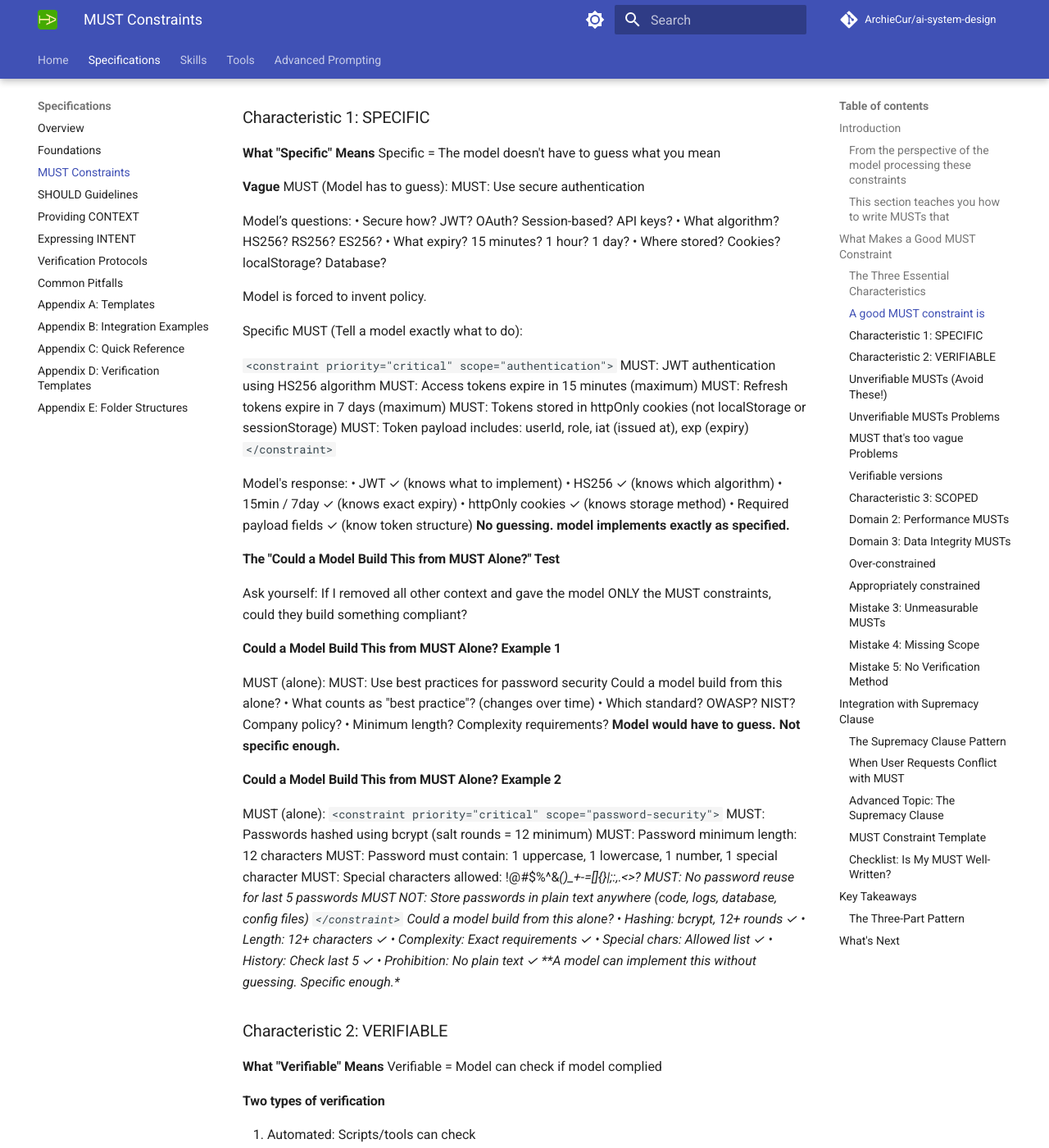
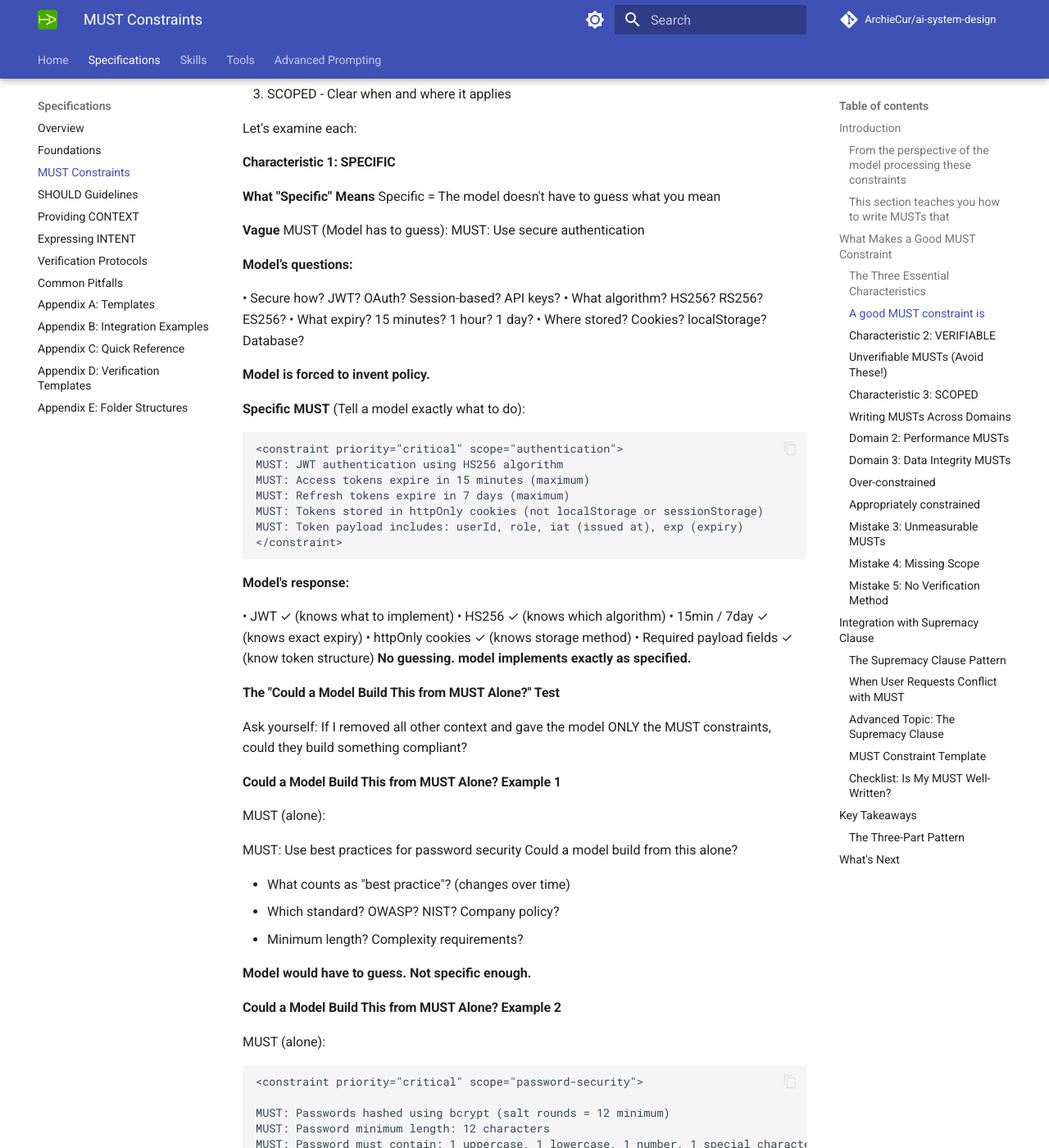
Before and after one commit to ArchieCur/ai-system-design, an MkDocs documentation site: the page built from docs/specifications/Specifications_2_MUST_Constraints.md, in a window 1280 px wide and 1400 px high, scrolled down 1066 px. Shown: the whole window at 82% size. Built offline with MkDocs 1.6.1 and Material for MkDocs 9.7.7, drawn with Linux system fonts in a browser that asks for light colours; comment, search, counter and statistics services are not loaded; some of the changed text lies outside the part shown.

Commit message:
Update Specifications_2_MUST_Constraints.md

````diff
--- a/docs/specifications/Specifications_2_MUST_Constraints.md
+++ b/docs/specifications/Specifications_2_MUST_Constraints.md
@@ -1,16 +1,19 @@
 # Section 2: Writing MUST Constraints
 
 **For:** Users who need to define non-negotiable boundaries
+
 **Prerequisites:** Section 1 (Foundation and layered model)
-What you'll learn: How to write MUST constraints that models can reliably follow and verify
+
+**What you'll learn:** How to write MUST constraints that models can reliably follow and verify
 
 ## Introduction
 
-MUST constraints are the hard boundaries in your specifications—the lines a model cannot cross without explicit override authorization.
+**MUST** constraints are the hard boundaries in your specifications—the lines a model cannot cross without explicit override authorization.
 
 ### From the perspective of the model processing these constraints
 
 When you write a MUST, you're saying:
+
 "This is not negotiable. Follow this exactly, verify compliance, and challenge the model if it asks you to violate it."
 
 ### This section teaches you how to write MUSTs that
@@ -36,7 +39,7 @@ From a model’s experience processing thousands of specifications:
 
 Let's examine each:
 
-### Characteristic 1: SPECIFIC
+#### Characteristic 1: SPECIFIC
 
 **What "Specific" Means**
 Specific = The model doesn't have to guess what you mean
@@ -44,25 +47,30 @@ Specific = The model doesn't have to guess what you mean
 **Vague** MUST (Model has to guess):
 MUST: Use secure authentication
 
-Model’s questions:
+**Model’s questions:**
+
 • Secure how? JWT? OAuth? Session-based? API keys?
 • What algorithm? HS256? RS256? ES256?
 • What expiry? 15 minutes? 1 hour? 1 day?
 • Where stored? Cookies? localStorage? Database?
 
-Model is forced to invent policy.
+**Model is forced to invent policy.**
 
-Specific MUST (Tell a model exactly what to do):
+**Specific MUST** (Tell a model exactly what to do):
 
-`<constraint priority="critical" scope="authentication">`
+```text
+
+<constraint priority="critical" scope="authentication">
 MUST: JWT authentication using HS256 algorithm
 MUST: Access tokens expire in 15 minutes (maximum)
 MUST: Refresh tokens expire in 7 days (maximum)
 MUST: Tokens stored in httpOnly cookies (not localStorage or sessionStorage)
 MUST: Token payload includes: userId, role, iat (issued at), exp (expiry)
-`</constraint>`
+</constraint>
+```
 
-Model's response:
+**Model's response:**
+
 • JWT ✓ (knows what to implement)
 • HS256 ✓ (knows which algorithm)
 • 15min / 7day ✓ (knows exact expiry)
@@ -77,36 +85,47 @@ Ask yourself: If I removed all other context and gave the model ONLY the MUST co
 #### Could a Model Build This from MUST Alone? Example 1
 
 MUST (alone):
+
 MUST: Use best practices for password security
 Could a model build from this alone?
-• What counts as "best practice"? (changes over time)
-• Which standard? OWASP? NIST? Company policy?
-• Minimum length? Complexity requirements?
+
+- What counts as "best practice"? (changes over time)
+- Which standard? OWASP? NIST? Company policy?
+- Minimum length? Complexity requirements?
+
 **Model would have to guess. Not specific enough.**
 
 #### Could a Model Build This from MUST Alone? Example 2
 
 MUST (alone):
-`<constraint priority="critical" scope="password-security">`
+
+```text
+
+<constraint priority="critical" scope="password-security">
+
 MUST: Passwords hashed using bcrypt (salt rounds = 12 minimum)
 MUST: Password minimum length: 12 characters
 MUST: Password must contain: 1 uppercase, 1 lowercase, 1 number, 1 special character
 MUST: Special characters allowed: !@#$%^&*()_+-=[]{}|;:,.<>?
 MUST: No password reuse for last 5 passwords
 MUST NOT: Store passwords in plain text anywhere (code, logs, database, config files)
-`</constraint>`
-Could a model build from this alone?
-• Hashing: bcrypt, 12+ rounds ✓
-• Length: 12+ characters ✓
-• Complexity: Exact requirements ✓
-• Special chars: Allowed list ✓
-• History: Check last 5 ✓
-• Prohibition: No plain text ✓
+</constraint>
+```
+**Could a Model Build This from MUST Alone?**
+
+- Hashing: bcrypt, 12+ rounds ✓
+- Length: 12+ characters ✓
+- Complexity: Exact requirements ✓
+- Special chars: Allowed list ✓
+- History: Check last 5 ✓
+- Prohibition: No plain text ✓
+
 **A model can implement this without guessing. Specific enough.**
 
 ### Characteristic 2: VERIFIABLE
 
 **What "Verifiable" Means**
+
 Verifiable = Model can check if model complied
 
 #### Two types of verification
@@ -120,13 +139,15 @@ Both are valid. Automated is better when possible.
 
 #### MUST with automated verification
 
-`<constraint priority="critical">`
+```text
+
+<constraint priority="critical">
 MUST: No API keys hardcoded in source code
 
-`<verification>`
+<verification>
 **Automated check:**
 
-```bash
+bash
 Search for common API key patterns
 
 grep -r "api[_-]key.*=.*['\"]" src/
@@ -137,10 +158,10 @@ Exit code 0 = found matches (FAIL)
 Exit code 1 = no matches (PASS)
 
 Expected result: No matches found If matches found: MUST is violated, fix required
+</verification>
+
+</constraint>
 ```
-
-`</verification>`
-`</constraint>`
 
 **Why this works:**
 
@@ -157,7 +178,7 @@ Expected result: No matches found If matches found: MUST is violated, fix requir
 
 **MUST with manual verification:**
 
-```xml
+```text
 
 <constraint priority="critical">
 
@@ -166,7 +187,7 @@ MUST: All database tables have primary key constraints
 <verification>
 
 **Manual check:**
-```sql
+sql
 
 -- List all tables without primary keys
 
@@ -177,17 +198,20 @@ t.table_name
 FROM information_schema.tables t
 
 LEFT JOIN information_schema.table_constraints tc
+
 ON t.table_name = tc.table_name
 
 AND tc.constraint_type = 'PRIMARY KEY'
 
 WHERE t.table_schema = 'public'
+
 AND tc.constraint_name IS NULL;
 
-Expected result: Zero rows returned If rows returned: Listed tables violate MUST </verification>
+Expected result: Zero rows returned If rows returned: Listed tables violate MUST
+</verification>
+
 </constraint>
 ```
-
 **Why this works:**
 
 - Clear query provided
@@ -196,57 +220,64 @@ Expected result: Zero rows returned If rows returned: Listed tables violate MUST
 
 **Model can tell you how to verify, even if model can't run the check myself.**
 
----
 
 ### Unverifiable MUSTs (Avoid These!)
 
 Unverifiable MUSTs (Avoid These!)
 
-**MUST that can't be verified:**
+#### **MUST that can't be verified:**
 
 MUST: Code should be elegant and maintainable
 
-### Unverifiable MUSTs Problems
+#### Unverifiable MUSTs Problems
 
-• "Elegant" = subjective (your elegant ≠ my elegant)
-• "Maintainable" = subjective (what's maintainable to senior dev ≠ junior dev)
-• No objective test
-How does a model verify this? It can't.
+- "Elegant" = subjective (your elegant ≠ my elegant)
+- "Maintainable" = subjective (what's maintainable to senior dev ≠ junior dev)
+- No objective test
 
-**MUST that's too vague to verify:**
+**How does a model verify this? It can't.**
+
+#### **MUST that's too vague to verify:**
+
 MUST: System should perform well under load
 
-### MUST that's too vague Problems
+##### MUST that's too vague Problems
 
-• "Perform well" = what metrics? Response time? Throughput? Error rate?
-• "Under load" = how much load? 10 users? 1000? 10,000?
-• No threshold defined
-How does a model verify? Model’s can't measure "well."
+- "Perform well" = what metrics? Response time? Throughput? Error rate?
+- "Under load" = how much load? 10 users? 1000? 10,000?
+- No threshold defined
 
-### Verifiable versions
+**How does a model verify? Model’s can't measure "well."**
 
-`<constraint priority="critical" scope="performance">`
+#### Verifiable versions
+
+```text
+
+<constraint priority="critical" scope="performance">
 MUST: API endpoints respond in <200ms (95th percentile under 100 concurrent users)
 MUST: Error rate <0.1% under normal load (100 concurrent users)
 MUST: System handles 1000 concurrent users without degradation >10%
-`<verification>`
+
+<verification>
+
 **Load testing:**
 
-```bash
+bash
 
-# Run load test
+Run load test
 artillery run load-test.yml
 
-# Check results against thresholds
+Check results against thresholds
 
-# p95 latency < 200ms? ✓
-# Error rate < 0.1%? ✓
+p95 latency < 200ms? ✓
+Error rate < 0.1%? ✓
 
-# 1000 concurrent users handled? ✓
+1000 concurrent users handled? ✓
 
 All thresholds must pass for MUST compliance
-`</verification>`
-`</constraint>`
+</verification>
+
+</constraint>
 ```
 
 **Why this works:**
@@ -262,6 +293,7 @@ All thresholds must pass for MUST compliance
 #### What "Scoped" Means
 
 **Scoped = Clear when and where the MUST applies**
+
 Without scope, the model might apply constraints where they don't belong.
 
 #### Scope Dimensions
@@ -279,22 +311,27 @@ Without scope, the model might apply constraints where they don't belong.
 MUST: Use HTTPS for all connections
 
 Model confusion:
+
 • Does this mean:
-Production only? Or also dev/staging?
-External API calls? Or also internal microservice communication?
-Database connections? Or just HTTP endpoints?
-Even localhost testing? Or production deployment only?
+
+- Production only? Or also dev/staging?
+- External API calls? Or also internal microservice communication?
+- Database connections? Or just HTTP endpoints?
+- Even localhost testing? Or production deployment only?
 
 Model might:
-• Enforce HTTPS in local dev (breaking developer workflow!)
-• Require HTTPS for internal service-to-service calls (unnecessary overhead!)
-• Flag localhost:3000 as violation (annoying during testing!)
+
+- Enforce HTTPS in local dev (breaking developer workflow!)
+- Require HTTPS for internal service-to-service calls (unnecessary overhead!)
+- Flag localhost:3000 as violation (annoying during testing!)
 
 #### Example: Well-Scoped MUST
 
 Scoped clearly:
 
-`<constraint priority="critical" scope="transport-security">`
+```text
+
+<constraint priority="critical" scope="transport-security">
 
 **Production Environment:**
 MUST: All external API endpoints use HTTPS (no HTTP)
@@ -312,15 +349,18 @@ MUST: HTTPS required for external API calls (even in dev)
 MUST: Service-to-service calls within same VPC can use HTTP (performance optimization)
 MUST: Cross-VPC service calls must use HTTPS
 
-`<rationale>`
+<rationale>
 Production: Security critical (user data transmitted)
 Staging: Close to production, but debugging may need HTTP
 Development: Localhost HTTP acceptable (faster iteration)
 Internal: VPC provides network security, HTTP acceptable for speed
-`</rationale>`
-`</constraint>`
+</rationale>`
+
+/constraint>
+```
 
 **Why this works:**
+
 • Environment-specific rules (production ≠ dev)
 • Context-specific rules (external ≠ internal)
 • Clear exceptions (localhost, VPC)
@@ -332,9 +372,12 @@ Internal: VPC provides network security, HTTP acceptable for speed
 
 Sometimes MUSTs apply conditionally:
 
-`<constraint priority="critical" scope="data-handling">`
+```text
+
+<constraint priority="critical" scope="data-handling">
 
 **When handling PII (Personally Identifiable Information):**
+
 MUST: Encrypt at rest (AES-256)
 MUST: Encrypt in transit (TLS 1.2+)
 MUST: Log access (who, when, what action)
@@ -359,9 +402,11 @@ MUST: Logging optional
 - Aggregate statistics
 - Anonymized data
 - Public information
-`</constraint>`
+</constraint>
+```
 
 **Why this works:**
+
 • Conditional scope (PII vs. non-PII)
 • PII explicitly defined (no guessing)
 • Different requirements per condition
@@ -369,7 +414,7 @@ MUST: Logging optional
 
 **Model can determine if data is PII and apply correct MUSTs.**
 
-#### Writing MUSTs Across Domains
+### Writing MUSTs Across Domains
 
 Let's look at examples across different technical domains.
 
````
